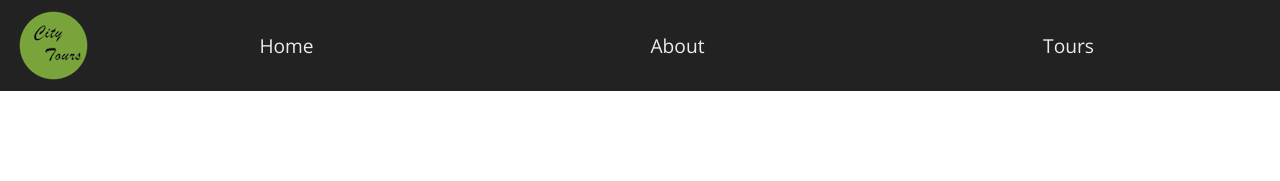
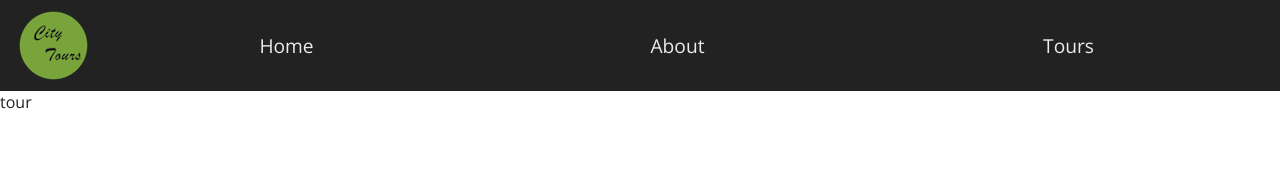
Before and after one commit to SashaSohrabi/city-tours, a React (Create React App) app: page / in a window 1280 px wide. Shown: the top 181 px of the page. Built offline with nearby package versions, Linux system fonts and the light colour scheme.

Commit message:
TourList component created.

```diff
--- a/public/index.html
+++ b/public/index.html
@@ -35,6 +35,8 @@
       integrity="sha384-fnmOCqbTlWIlj8LyTjo7mOUStjsKC4pOpQbqyi7RrhN7udi9RwhKkMHpvLbHG9Sr"
       crossorigin="anonymous"
     />
+    <link rel="icon" type="image/png" href="favicon-32x32.png" sizes="32x32" />
+    <link rel="icon" type="image/png" href="favicon-16x16.png" sizes="16x16" />
 
     <title>City Tours</title>
   </head>
--- a/src/App.js
+++ b/src/App.js
@@ -1,10 +1,16 @@
 import React, { Component } from "react";
 import "./App.scss";
 import Navbar from "./components/Navbar/Navbar";
+import TourList from "./components/TourList/TourList";
 
 class App extends Component {
   render() {
-    return <Navbar />;
+    return (
+      <React.Fragment>
+        <Navbar />
+        <TourList />
+      </React.Fragment>
+    );
   }
 }
 
--- /dev/null
+++ b/src/components/TourList/TourList.js
@@ -0,0 +1,10 @@
+import React, { Component } from "react";
+import "./TourList.scss";
+
+class TourList extends Component {
+  render() {
+    return <section>tour</section>;
+  }
+}
+
+export default TourList;
```
Also changed, not shown: public/favicon-16x16.png (added), public/favicon-32x32.png (added), src/components/TourList/TourList.scss (added).
